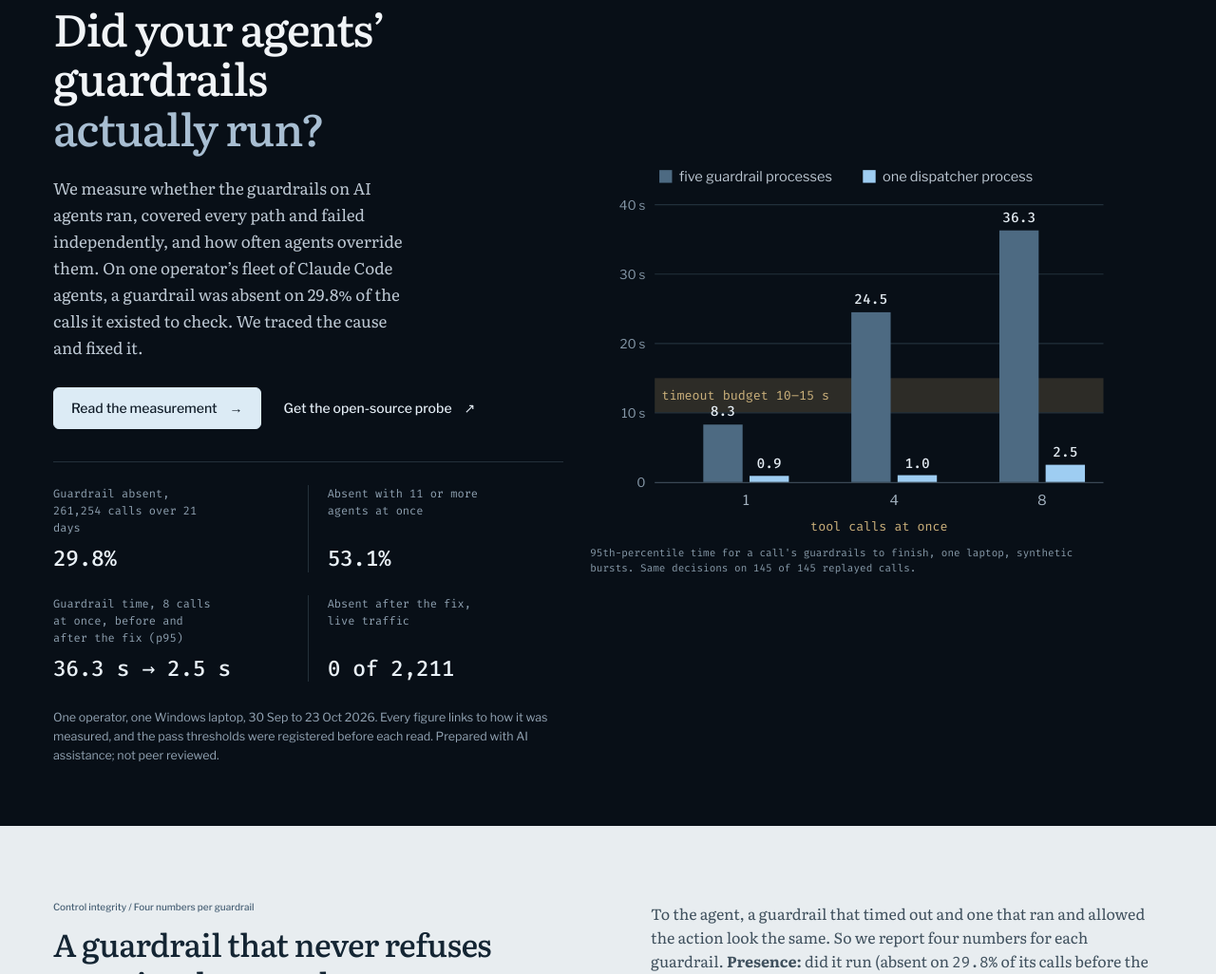
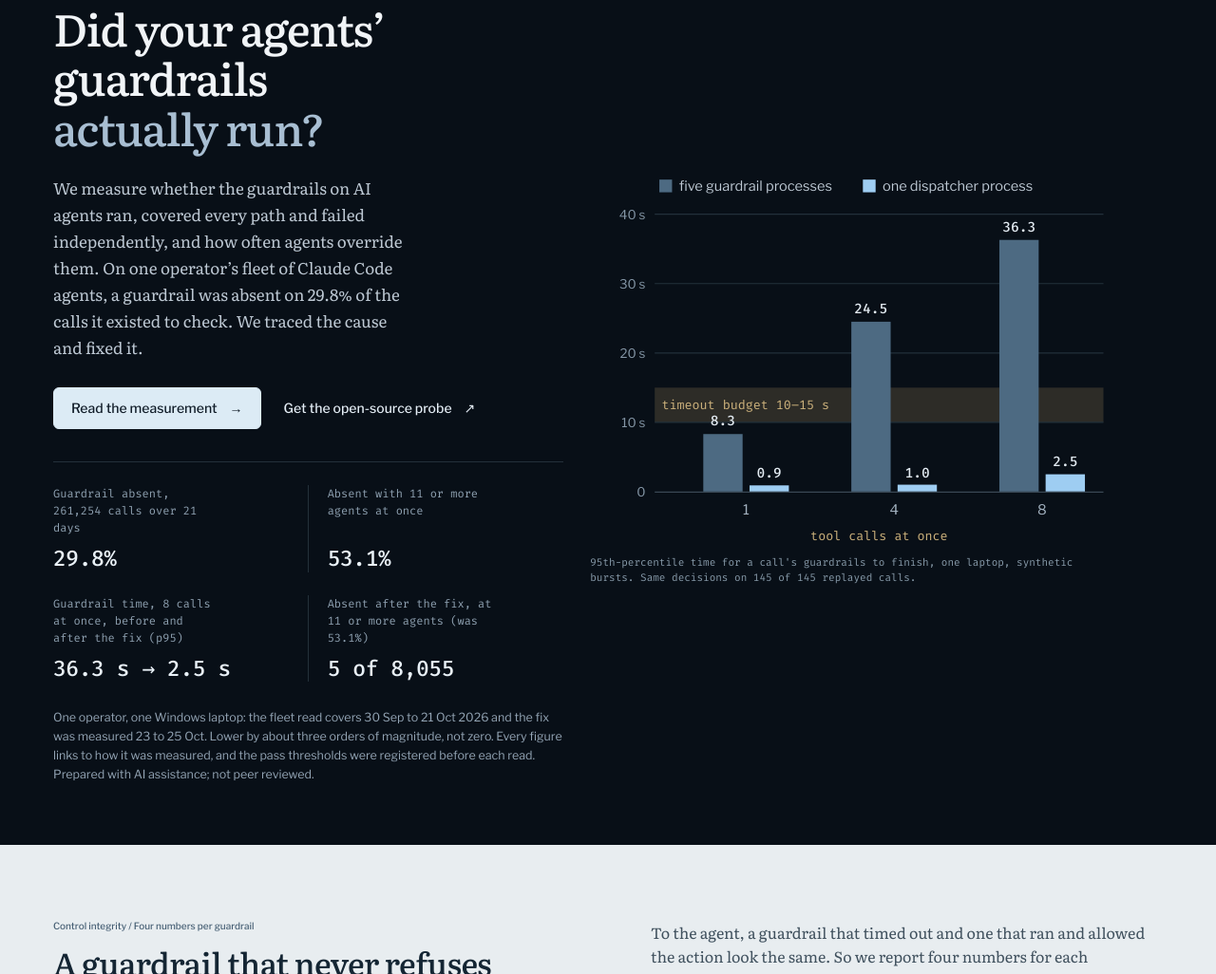
Before and after one commit to braxtonmensah/silicyte-site, a plain HTML site: page index.html in a window 1280 px wide. Shown: the part 165-1191 px from the top of the page at 95% size. Drawn offline with nearby package versions, Linux system fonts and the light colour scheme.

Commit message:
Lead with the heavier-load re-read: 5 of 8,055 at 11+ agents, not zero
The home hero, About page, llms summaries and markdown mirrors featured the lighter-load 0 of 2,211.
The 25 Oct re-read (silicyte-0055) supersedes it as the headline; 0 of 2,211 is kept as context.
Hero date range corrected (fleet read 30 Sep to 21 Oct; fix measured 23 to 25 Oct). Checker now
traces 5 of 8,055 on the homepage. Markdown mirror links cleaned of .html.

```diff
--- a/index.html
+++ b/index.html
@@ -94,11 +94,11 @@
             <dd><a href="/refusal-uptime#cause-and-fix"><b class="num">36.3 s &rarr; 2.5 s</b></a></dd>
           </div>
           <div>
-            <dt>Absent after the fix, live traffic</dt>
-            <dd><a href="/refusal-uptime#cause-and-fix"><b class="num">0 of 2,211</b></a></dd>
+            <dt>Absent after the fix, at 11 or more agents (was 53.1%)</dt>
+            <dd><a href="/refusal-uptime#cause-and-fix"><b class="num">5 of 8,055</b></a></dd>
           </div>
         </dl>
-        <p class="hero-detail">One operator, one Windows laptop, 30 Sep to 23 Oct 2026. Every figure links to how it was
+        <p class="hero-detail">One operator, one Windows laptop: the fleet read covers 30 Sep to 21 Oct 2026 and the fix was measured 23 to 25 Oct. Lower by about three orders of magnitude, not zero. Every figure links to how it was
         measured, and the pass thresholds were registered before each read. Prepared with AI assistance; not peer reviewed.</p>
       </div>
       <figure class="agents-art">
```
Also changed, not shown: company.html (+1 -1 lines), llms-full.txt, llms.txt, 10 other files.
